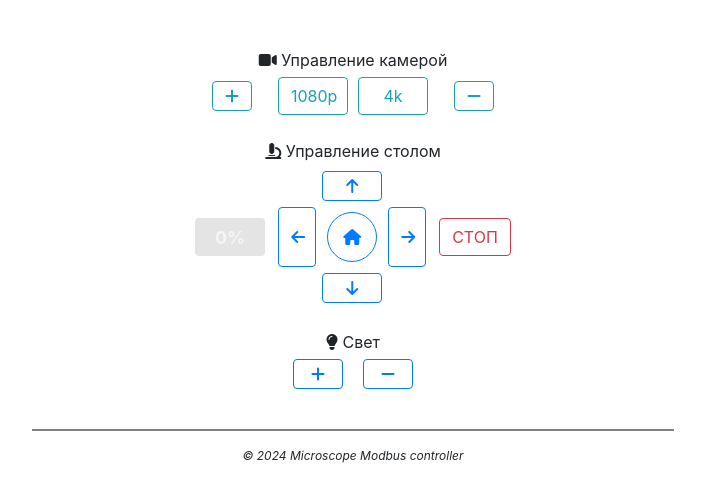
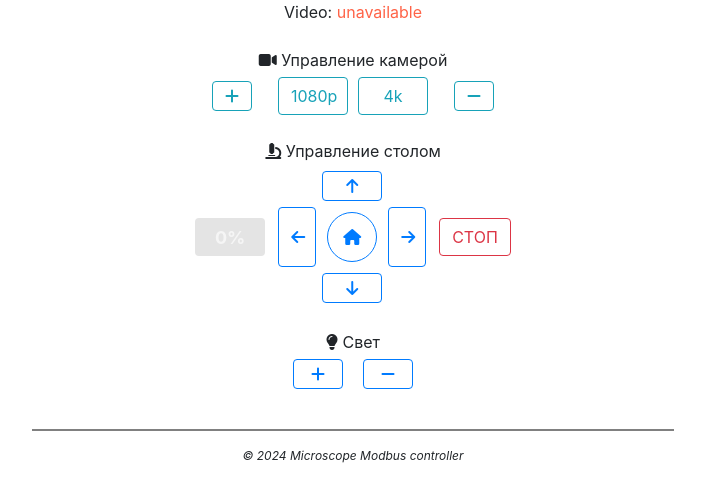
Before and after one commit to anisyanka/Microscope-controller, a Flask app: template web_viewer/templates/index.html in a window 1280 px wide. Shown: the part 528-1015 px from the top of the page, without its empty margins (287-992 px from the left). Run offline with Flask 3, Linux system fonts and the light colour scheme; the template is opened without the code that fills it, so the values that code supplies are empty; some libraries are stand-ins or nearby versions.

Commit message:
[web][front] Add video mode label

```diff
--- a/web_viewer/static/css/styles.css
+++ b/web_viewer/static/css/styles.css
@@ -19,6 +19,7 @@ footer {
 
 .video-stream {
     display: flex;
+    flex-direction: column;
     justify-content: center;
     align-items: center;
 }
--- a/web_viewer/static/scripts/video_control.js
+++ b/web_viewer/static/scripts/video_control.js
@@ -4,18 +4,15 @@ function video_switch_resolution(new_res) {
     request.onload = function() {
         if (request.response == "OK") {
             if (new_res == "1080p") {
-                console.log("Stream resolution has been changed to 1080p")
-                //document.getElementById("floor-lamp-image").src = "/static/images/floor-lamp-on.jpg"
-                //document.getElementById("floor-lamp-card-text").innerHTML = "Status: <b>on</b>"
+                console.log("Stream resolution has been changed to 1080p");
+                document.querySelector(".video-stream-mode-text").innerHTML = "Video: <span style=\"color:DodgerBlue\">1080p</span>";
             } else if (new_res == "4k") {
-                console.log("Stream resolution has been changed to 4k")
-                //document.getElementById("floor-lamp-image").src = "/static/images/floor-lamp-off.jpg"
-                //document.getElementById("floor-lamp-card-text").innerHTML = "Status: <b>off</b>"
+                console.log("Stream resolution has been changed to 4k");
+                document.querySelector(".video-stream-mode-text").innerHTML = "Video: <span style=\"color:DodgerBlue\">4k</span>";
             }
         } else {
-            console.log("Stream resolution changing HTTP response != OK")
-            //document.getElementById("floor-lamp-image").src = "..."
-            //document.getElementById("floor-lamp-card-text").innerHTML = "Status: <b>error</b>"
+            console.log("Stream resolution changing HTTP response != OK");
+            document.querySelector(".video-stream-mode-text").innerHTML = "Video: <span style=\"color:Tomato\">unavailable</span>";
         }
     }
 
--- a/web_viewer/templates/index.html
+++ b/web_viewer/templates/index.html
@@ -7,13 +7,13 @@
     <video id="gstreamer-video" autoplay controls width="800" height="600" src="http://{{ board_ip }}:5602">
       Your browser does not support HTML video.
     </video>
+    <span class="video-stream-mode-text">Video: <span style="color:Tomato">unavailable</span></span>
   </div>
   <br>
 
   <!---------------------------------------------------------->
   <!--------------VIDEO BUTTONS STARTS HERE------------------->
   <!---------------------------------------------------------->
-  <br>
   <div class="stream-controls-container" style="text-align:center">
     <div class="stream-controls-label">
       <i class="fas fa-video"></i><span> Управление камерой</span>
```
